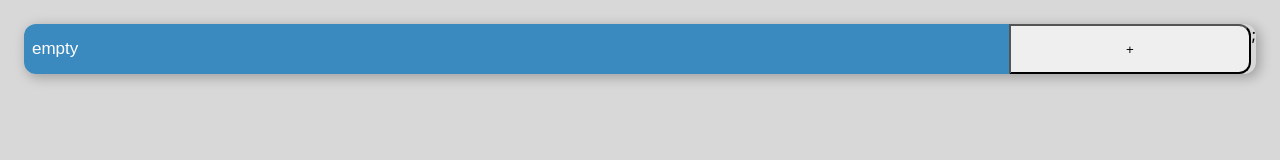
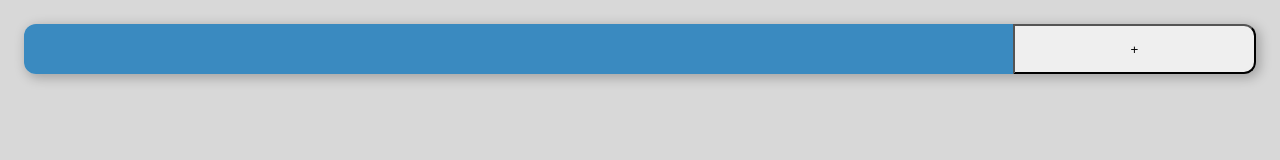
Before and after one commit to StorchAndrii/weather_app, a React (Create React App) app: page / in a window 1280 px wide. Shown: the top 160 px of the page. Built offline with nearby package versions, Linux system fonts and the light colour scheme.

Commit message:
фокусировка input

```diff
--- a/src/Input/index.js
+++ b/src/Input/index.js
@@ -1,12 +1,17 @@
-import React, { useState } from "react";
+import React, { useState, useRef } from "react";
 
 import "../App.css";
 
 export const Input = ({ setiCitiesList }) => {
-  const [inputValue, setinputValue] = useState("empty");
+  const [inputValue, setinputValue] = useState("");
+
+  const inputRef = useRef(null);
 
   const handleOnClick = () => {
+    console.log("inputRef", inputRef);
     setiCitiesList((currentArray) => [...currentArray, inputValue]);
+    setinputValue("");
+    inputRef.current.focus();
   };
 
   const handleOnChange = (event) => {
@@ -15,11 +20,15 @@ export const Input = ({ setiCitiesList }) => {
 
   return (
     <div className="InputWrap">
-      <input className="Input" onChange={handleOnChange} value={inputValue} />
+      <input
+        className="Input"
+        onChange={handleOnChange}
+        value={inputValue}
+        ref={inputRef}
+      />
       <button className="Button" onClick={handleOnClick}>
         +
       </button>
-      ;
     </div>
   );
 };
```
